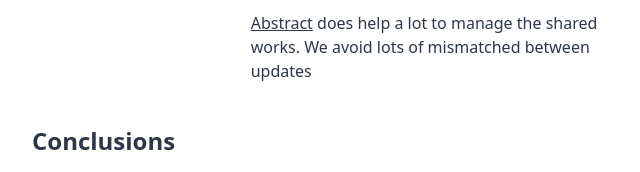
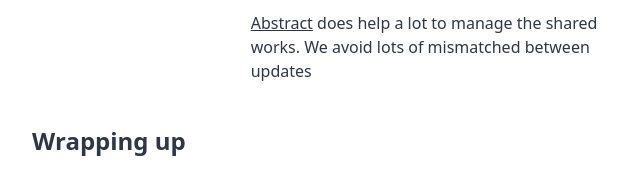
Before and after one commit to trilmn/trilmn, a Gatsby site: page /case-study/acl in a window 1280 px wide. Shown: the part 2740-2912 px from the top of the page, 304-944 px from the left. Built offline with nearby package versions, Linux system fonts and the light colour scheme; Gatsby itself is replaced by a stand-in of ours.

Commit message:
Edit ending title in all pages

```diff
--- a/src/pages/case-study/acl.js
+++ b/src/pages/case-study/acl.js
@@ -163,7 +163,7 @@ export default () => (
 		</div>
 
 		<div className="case-wrapper">
-			<SectionTitle marginTop="mt-10">Conclusions</SectionTitle>
+			<SectionTitle marginTop="mt-10">Wrapping up</SectionTitle>
 			<p>ACL2 carries the same purpose as ACL1, that is to be a single source of how we communicate our interface to users. What i learn form working on a design system were:</p>
 			<ul className="list-disc ml-5 mt-4">
 				<li>You should avoid to be trapped into the premature perfection. Live with the undone and keep tweaking it.</li>
--- a/src/pages/case-study/venture-deal.js
+++ b/src/pages/case-study/venture-deal.js
@@ -191,7 +191,7 @@ export default () => (
 		</div>
 
 		<div className="case-wrapper">
-			<SectionTitle>Conclusions</SectionTitle>
+			<SectionTitle>Wrapping up</SectionTitle>
 			<p>Working in an early stage startup is a great experience. It keeps pushing me to stretch my limitation.</p>
 			<p>I’ve learnt a lot over 4 years, from learning how complex the Venture world is, dealing with user feedback shortage, growing design team, creating design system, shipping my designs through iterations, balancing mvp with business need to design product landing page and even making namecard…</p>
 			<p>Sometimes wearing multiple hats is not bad, it helps you understand yourself better and know what you can do best. Every situation is a chance to learn.</p>
--- a/src/pages/case-study/zini-vng.js
+++ b/src/pages/case-study/zini-vng.js
@@ -153,7 +153,7 @@ export default () => (
 		</div>
 
 	  <div className="case-wrapper">
-			<SectionTitle>Conclusions</SectionTitle>
+			<SectionTitle>Wrapping up</SectionTitle>
 			<p>This was a really fun project to work on. I had a chance to bring the fun to work seriously. The impression we've made on the users was really good. Unfortunately, the project didn't make it to the target the company wanted, otherwise it could have be different.</p>
 		</div>
 
```
